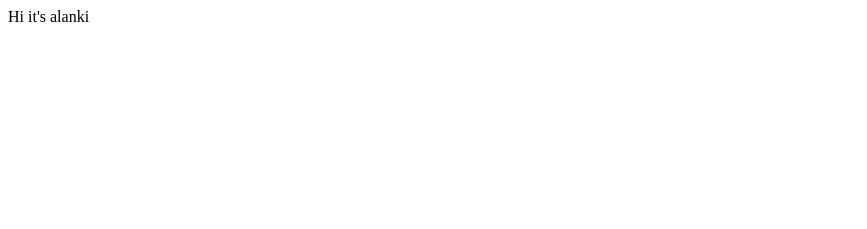
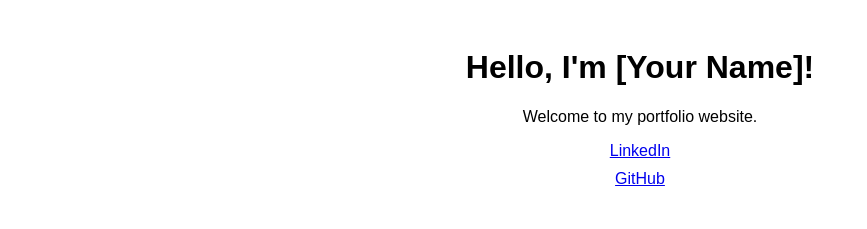
Before and after one commit to AlankiMadara/alankimadara.github.io, a plain HTML site: page index.html in a window 1280 px wide. Shown: the whole page, without its empty margins (0-867 px from the left). Drawn offline with Linux system fonts and the light colour scheme.

Commit message:
Update index.html

```diff
--- a/index.html
+++ b/index.html
@@ -1,8 +1,21 @@
-<html>
-  <head>
-
-  </head>
-  <body>
-    Hi it's alanki
-  </body>
+<!DOCTYPE html>
+<html lang="en">
+<head>
+    <meta charset="UTF-8">
+    <meta name="viewport" content="width=device-width, initial-scale=1.0">
+    <title>My Portfolio</title>
+    <style>
+        body { font-family: Arial, sans-serif; text-align: center; padding: 20px; }
+        .container { max-width: 600px; margin: auto; }
+        a { display: block; margin: 10px 0; }
+    </style>
+</head>
+<body>
+    <div class="container">
+        <h1>Hello, I'm [Your Name]!</h1>
+        <p>Welcome to my portfolio website.</p>
+        <a href="https://www.linkedin.com/in/yourprofile">LinkedIn</a>
+        <a href="https://github.com/yourgithub">GitHub</a>
+    </div>
+</body>
 </html>
```
